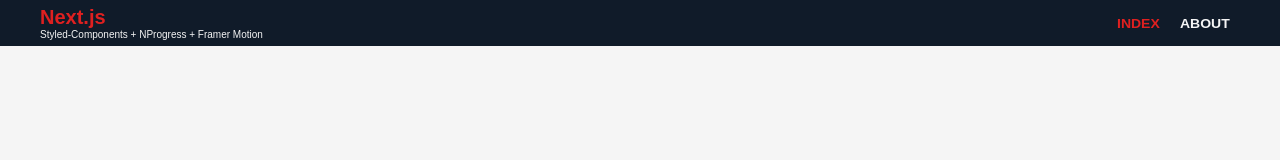
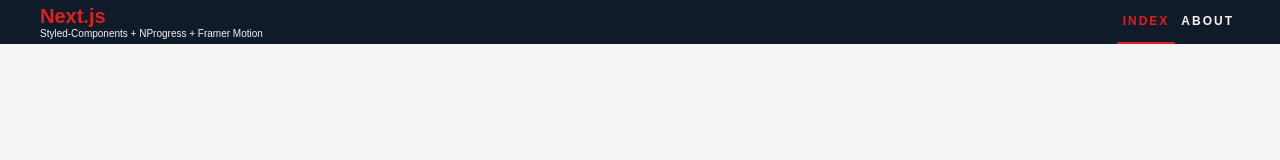
Before and after one commit to viniciusbmello/next-nprogress-motion, a Next.js app: page / in a window 1280 px wide. Shown: the top 160 px of the page. Built offline with nearby package versions, Linux system fonts and the light colour scheme.

Commit message:
CSS Tunning

```diff
--- a/components/header/style.js
+++ b/components/header/style.js
@@ -7,7 +7,6 @@ const Container = styled.div`
   width: 100vw;
   background: ${(props) => props.theme.colors.primary};
   color: ${(props) => props.theme.colors.background};
-  padding: 0.6rem;
   z-index: 1;
 
   #header-content {
@@ -21,12 +20,12 @@ const Container = styled.div`
 
   a {
     display: inline-block;
-    font-size: 1.4rem;
+    font-size: 1.2rem;
+    padding: 1.4rem 0.6rem;
     font-weight: 700;
-    margin: 0 1rem;
     text-decoration: none;
+    letter-spacing: 2px;
     color: ${(props) => props.theme.colors.background};
-    transform: scale(1, 0.9);
   }
 
   h1 {
@@ -41,6 +40,7 @@ const Container = styled.div`
   }
   .active a {
     color: ${(props) => props.theme.colors.secundary};
+    border-bottom: 2px solid ${(props) => props.theme.colors.secundary};
   }
 `
 
```
